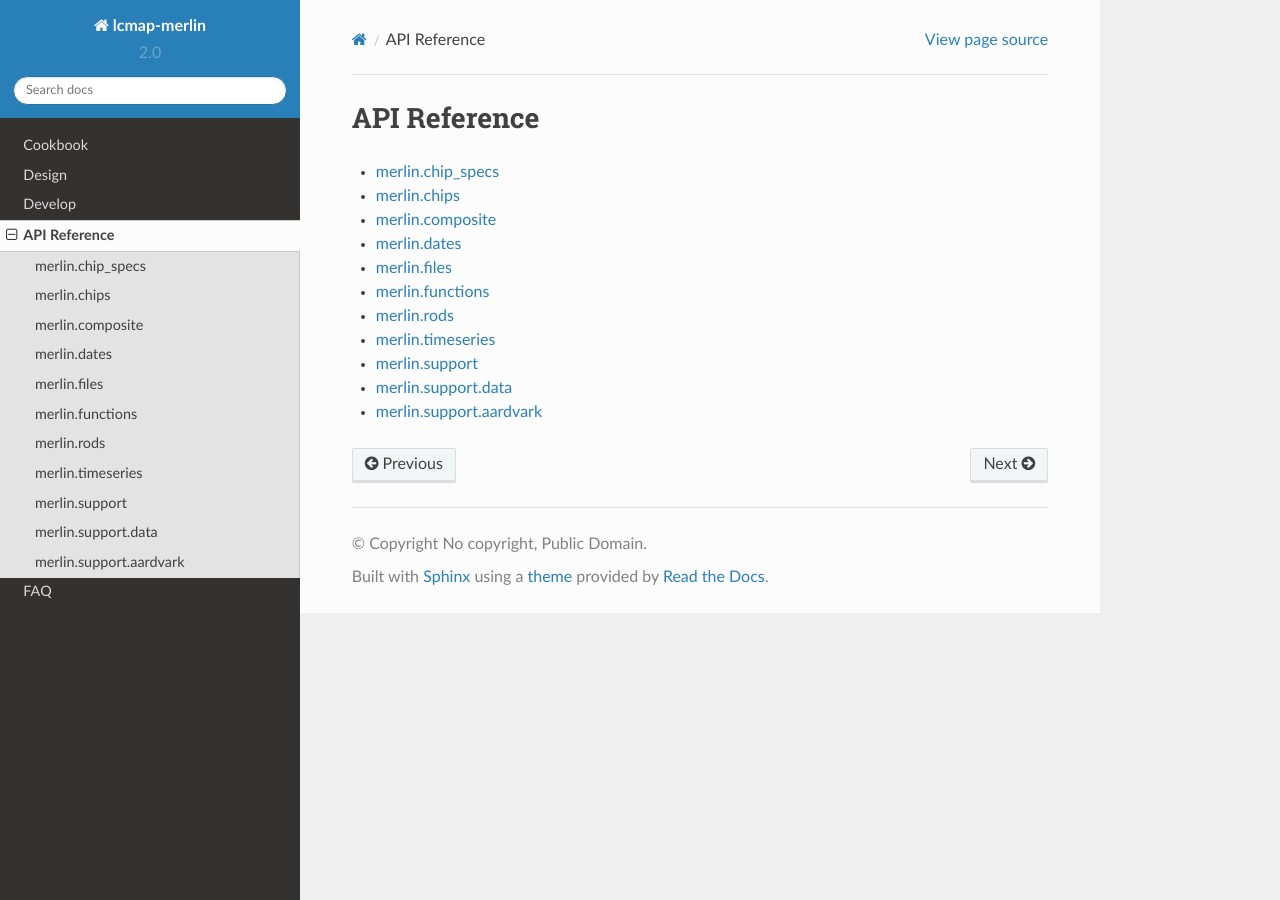
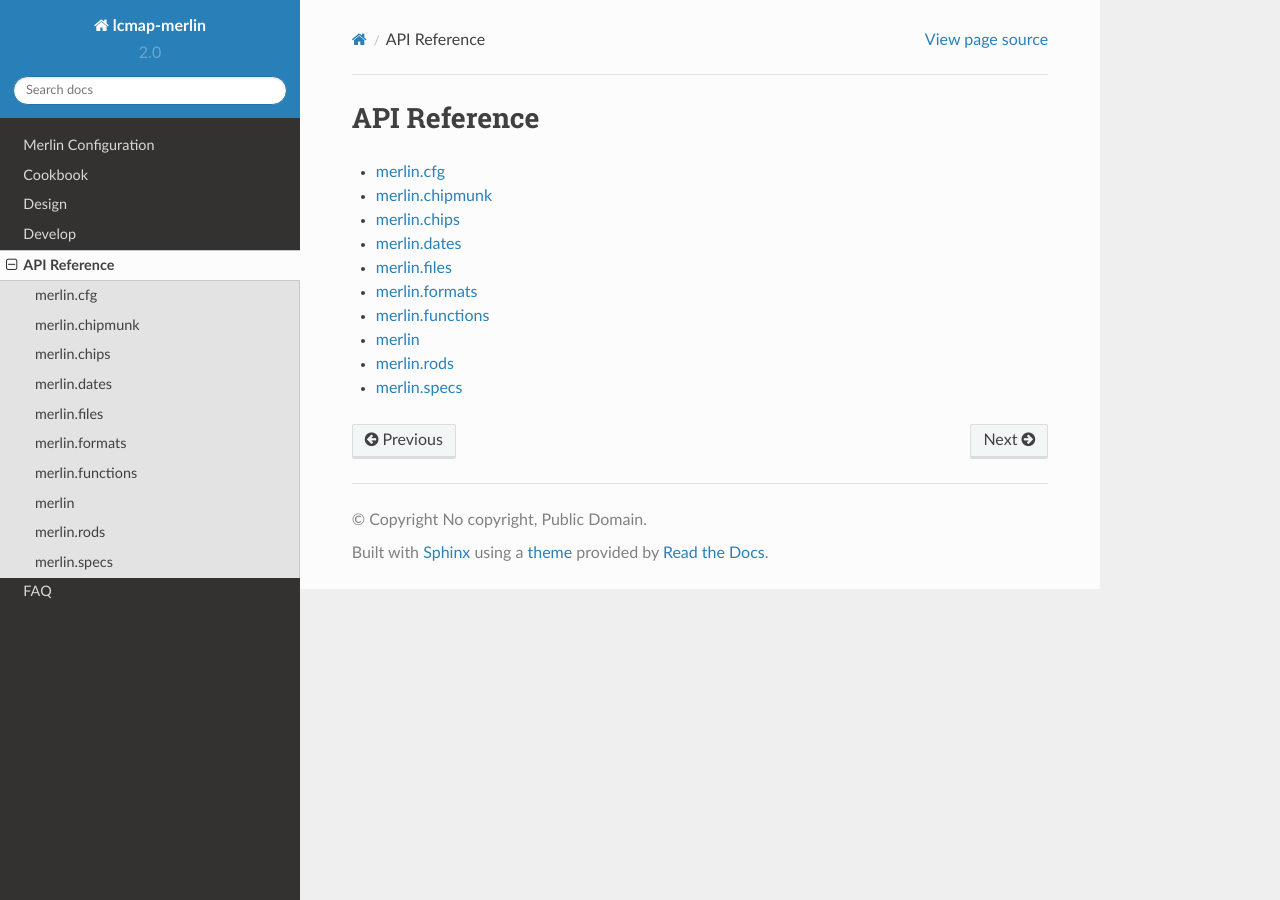
Before and after one commit to USGS-EROS/lcmap-merlin, a Sphinx documentation site: the page built from docs/source/api/index.rst, in a window 1280 px wide. Built offline with Sphinx 7.4.7 and the Read the Docs theme 2.0.0, drawn with Linux system fonts in a browser that asks for light colours; formulas are drawn with MathJax 3.

Commit message:
adjusted sphinx-autobuild to watch the merlin source directory.  corrected multiple rendering errors for docs.

```diff
--- /dev/null
+++ b/docs/source/api/cfg.rst
@@ -0,0 +1,5 @@
+merlin.cfg
+==========
+.. automodule:: merlin.cfg
+    :members:
+    :undoc-members:
--- a/docs/source/api/chip_specs.rst
+++ /dev/null
@@ -1,5 +0,0 @@
-merlin.chip_specs
-=================
-.. automodule:: merlin.chip_specs
-    :members:
-    :undoc-members:
--- /dev/null
+++ b/docs/source/api/chipmunk.rst
@@ -0,0 +1,5 @@
+merlin.chipmunk
+===============
+.. automodule:: merlin.chipmunk
+    :members:
+    :undoc-members:
--- a/docs/source/api/composite.rst
+++ /dev/null
@@ -1,5 +0,0 @@
-merlin.composite
-================
-.. automodule:: merlin.composite
-    :members:
-    :undoc-members:
--- /dev/null
+++ b/docs/source/api/formats.rst
@@ -0,0 +1,5 @@
+merlin.formats
+==============
+.. automodule:: merlin.formats
+    :members:
+    :undoc-members:
--- a/docs/source/api/index.rst
+++ b/docs/source/api/index.rst
@@ -3,12 +3,13 @@ API Reference
 .. toctree::
   :maxdepth: 2
 
-  chip_specs.rst
+  cfg.rst
+  chipmunk.rst
   chips.rst
-  composite.rst
   dates.rst
   files.rst
+  formats.rst
   functions.rst
+  merlin.rst
   rods.rst
-  timeseries.rst
-  support.rst
+  specs.rst
--- /dev/null
+++ b/docs/source/api/merlin.rst
@@ -0,0 +1,5 @@
+merlin
+==========
+.. automodule:: merlin
+    :members:
+    :undoc-members:
--- /dev/null
+++ b/docs/source/api/specs.rst
@@ -0,0 +1,5 @@
+merlin.specs
+============
+.. automodule:: merlin.specs
+    :members:
+    :undoc-members:
--- a/docs/source/api/timeseries.rst
+++ /dev/null
@@ -1,5 +0,0 @@
-merlin.timeseries
-=================
-.. automodule:: merlin.timeseries
-    :members:
-    :undoc-members:
--- a/docs/source/configuration.rst
+++ b/docs/source/configuration.rst
@@ -1,8 +1,11 @@
-========  =========================
+Merlin Configuration
+====================
+
+==========================  ==========
 Environment Variables
------------------------------------
+--------------------------------------
 Variable                    Default
-========                    =======
+==========================  ==========
 CHIPMUNK_URL                None
 CHIPMUNK_GRID_RESOURCE      /grid
 CHIPMUNK_SNAP_RESOURCE      /grid/snap
--- a/docs/source/index.rst
+++ b/docs/source/index.rst
@@ -3,6 +3,7 @@
 .. toctree::
   :maxdepth: 2
 
+  configuration.rst
   cookbook.rst
   design.rst
   develop.rst
```
Also changed, not shown: docs/source/api/support.rst (deleted, +0 -33 lines), docs/source/conf.py (+7 -7 lines), 7 other files.
